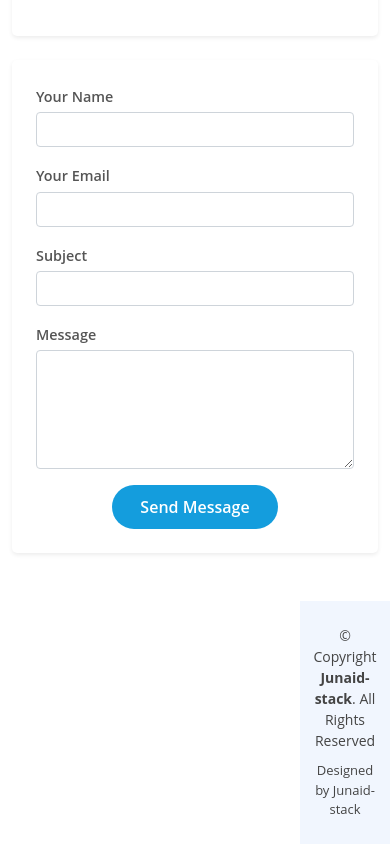
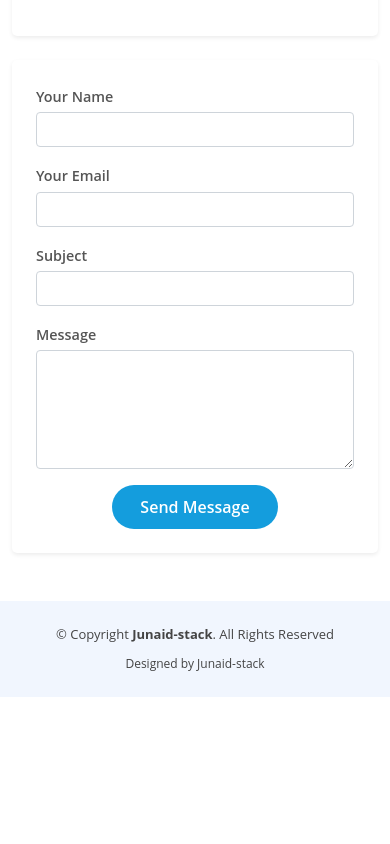
Before and after one commit to junaid-cs932/portfolio, a plain HTML site: page index.html in a window 390 px wide. Shown: the part 8179-9023 px from the top of the page. After the commit the page ends 8876 px from the top, so only its background shows below. Drawn offline with nearby package versions, Linux system fonts and the light colour scheme; grey boxes are pictures that could not be loaded.

Commit message:
Update style.css

```diff
--- a/style.css
+++ b/style.css
@@ -1,5 +1,3 @@
-/* style.css */
-
 body, html {
     height: 100%;
     margin: 0;
@@ -84,12 +82,6 @@ body {
 #sidebar .nav-link:hover i,
 #sidebar .nav-link.active i {
     color: #149ddd;
-}
-
-#sidebar footer {
-    color: #6f7180;
-    margin-top: auto;
-    padding-top: 15px;
 }
 
 #mobile-navbar {
@@ -546,10 +538,11 @@ main section {
     background-color: #f1f6fe;
     color: #444444;
     font-size: 14px;
-    padding-top: 30px;
-    padding-bottom: 30px;
+    padding-top: 20px;
+    padding-bottom: 20px;
     margin-left: 300px;
     transition: margin-left 0.3s ease-in-out;
+    text-align: center;
 }
 
 .footer-area .copyright {
@@ -604,6 +597,20 @@ main section {
     opacity: 1;
 }
 
+@media (max-width: 991.98px) {
+    .footer-area {
+        margin-left: 0;
+    }
+}
+
+@media (max-width: 575.98px) {
+    .footer-area {
+        font-size: 13px;
+    }
+    .footer-area .credits {
+        font-size: 12px;
+    }
+}
 
 @media (max-width: 991.98px) {
      main section {
```
